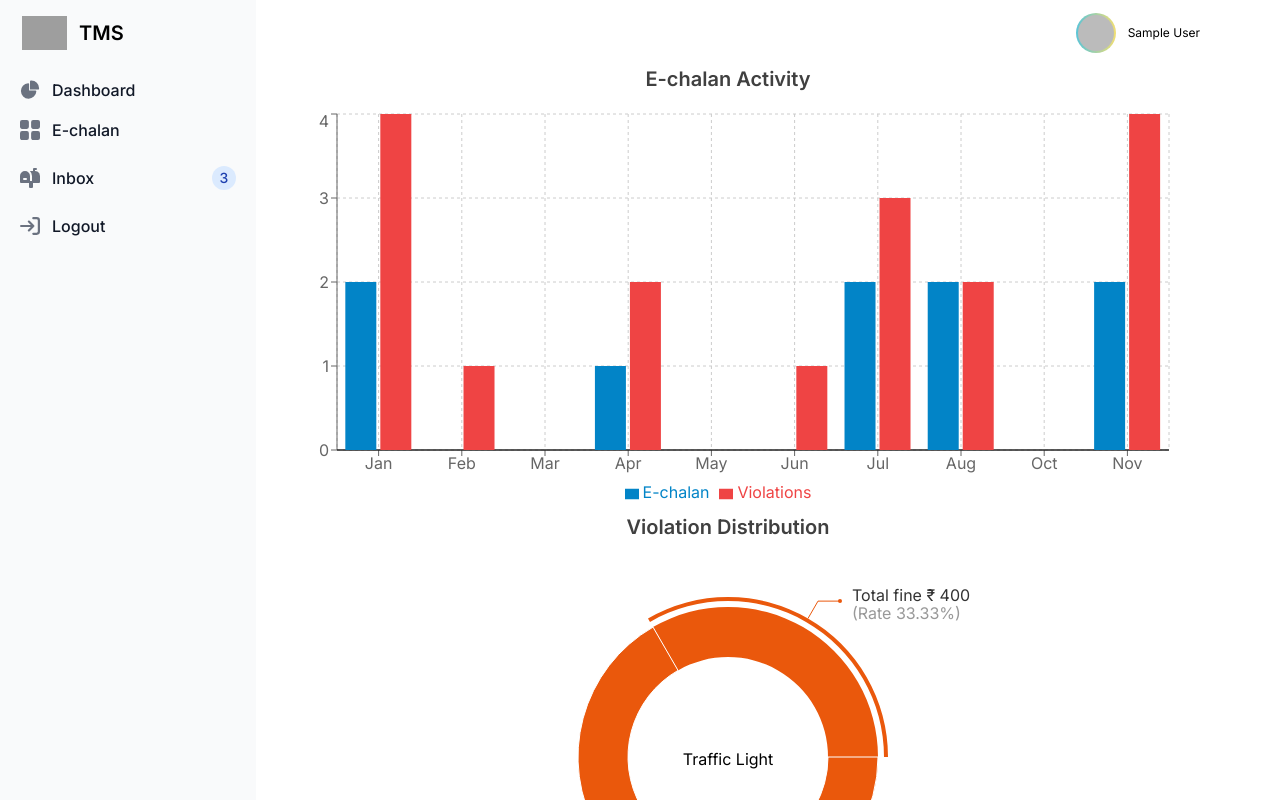
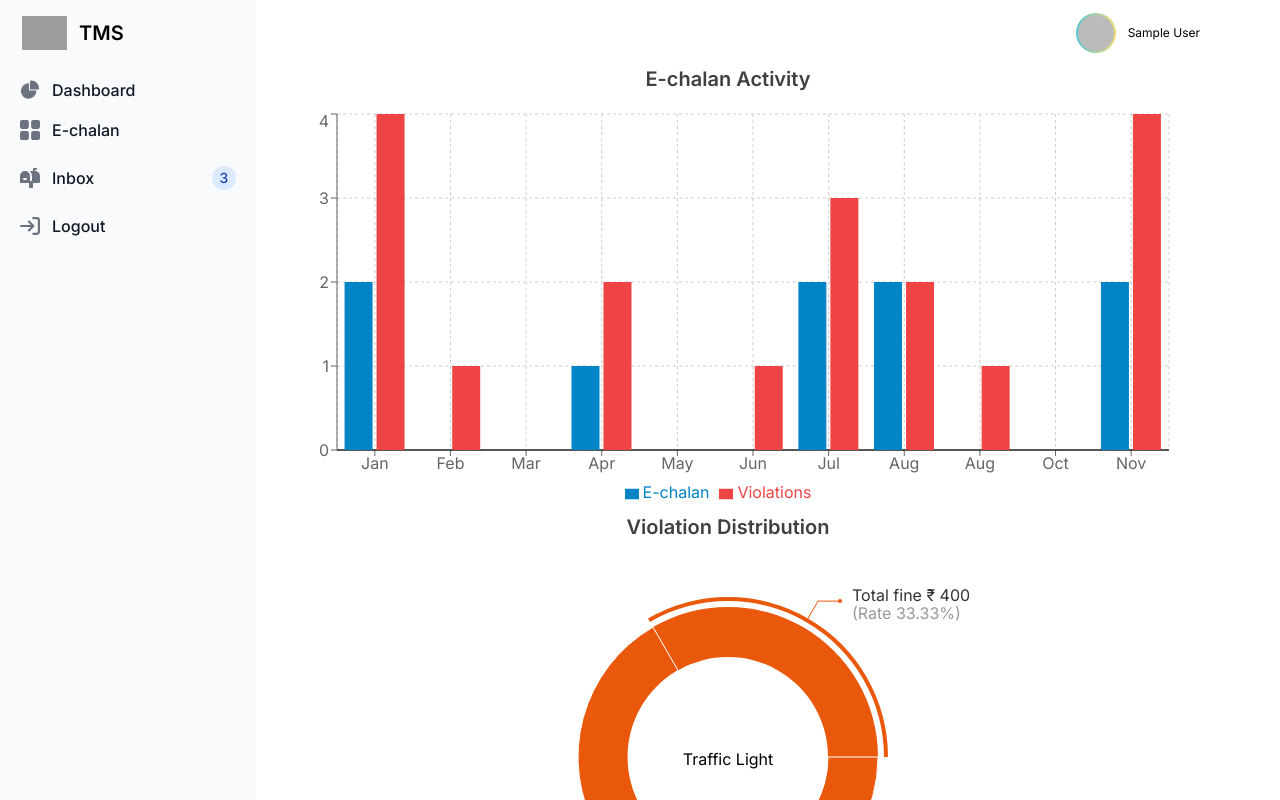
Before and after one commit to dibkb/trafficmanage--two, a Next.js app: page /dashboard in a window 1280 px wide. Shown: the top 800 px of the page. Built offline with nearby package versions, Linux system fonts and the light colour scheme; no server answers; sample sign-in values are in the browser's storage; grey boxes are pictures that could not be loaded.

Commit message:
missing month

```diff
--- a/src/components/charts/Barchart.tsx
+++ b/src/components/charts/Barchart.tsx
@@ -79,6 +79,12 @@ const Barchart: FC = () => {
       amt: 2100,
     },
     {
+      name: "Aug",
+      Violations: 1,
+      "E-chalan": 0,
+      amt: 2100,
+    },
+    {
       name: "Oct",
       Violations: 0,
       "E-chalan": 0,
```
